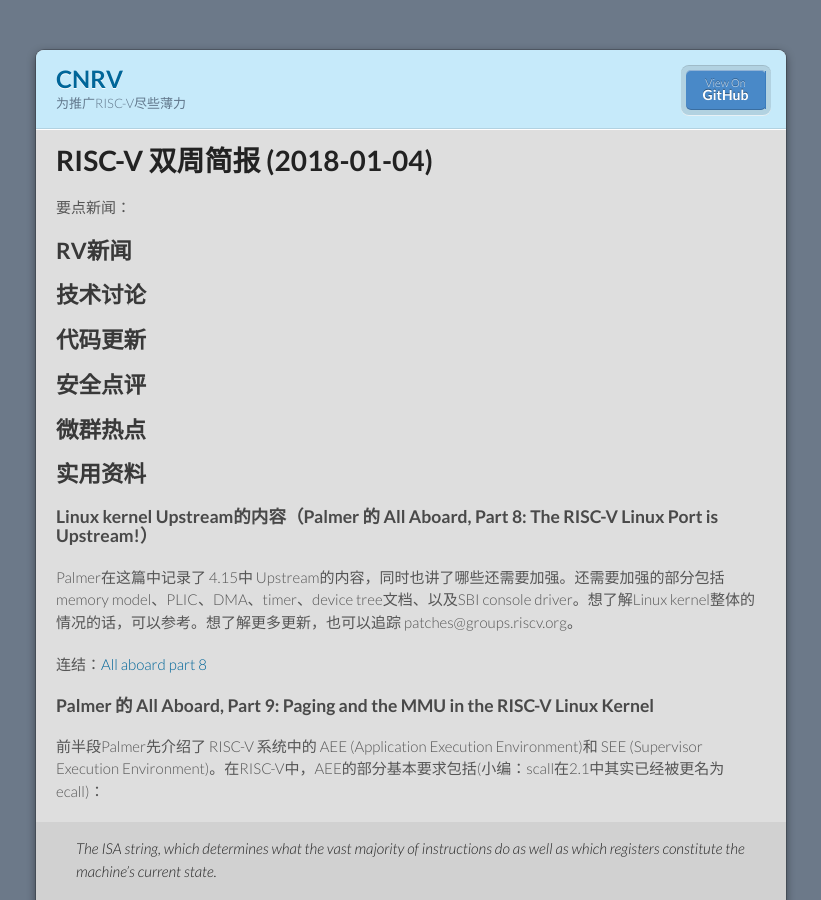
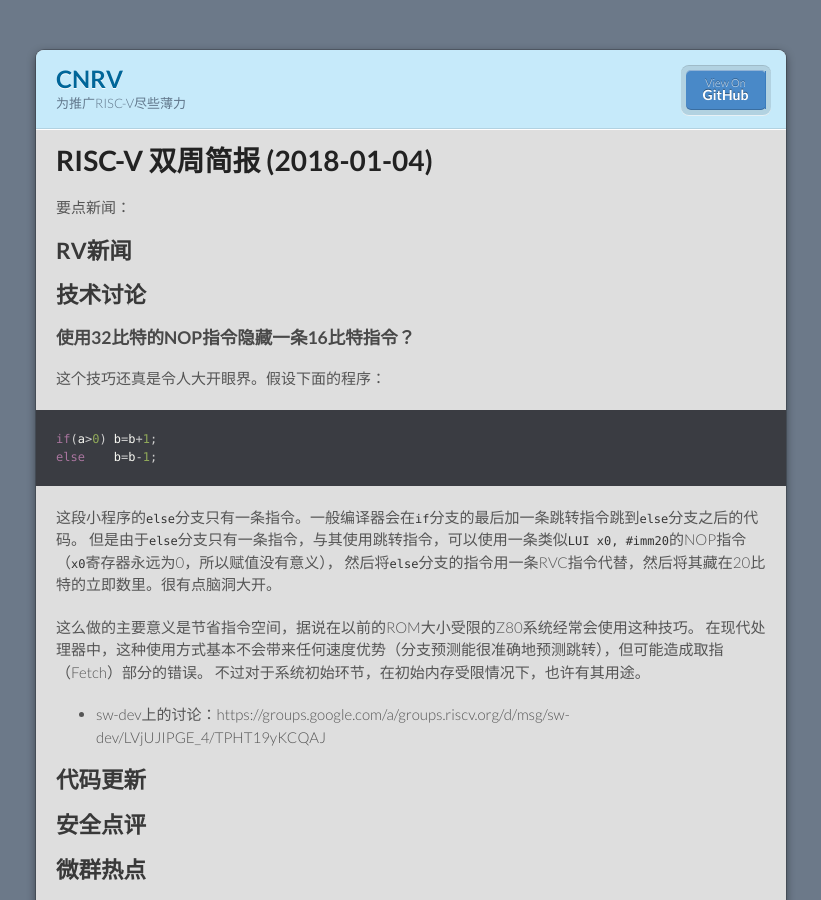
Before and after one commit to cnrv/home, a Jekyll site: the page built from bi-week-rpts/2018-01-04.md, in a window 1280 px wide and 900 px high. Shown: the whole window, without its empty margins (229-1050 px from the left). Built offline with Jekyll 4.4.1, drawn with Linux system fonts in a browser that asks for light colours; Markdown is read by kramdown in place of the engine named in the settings; comment, search, counter and statistics services are not loaded; our own code applies the rules of GitHub Pages for plain Markdown files.

Commit message:
hide a 16-bit RVC instruction in a 32-bit NOP

````diff
--- a/bi-week-rpts/2018-01-04.md
+++ b/bi-week-rpts/2018-01-04.md
@@ -12,6 +12,24 @@ layout: default
 
 ## 技术讨论
 
+### 使用32比特的NOP指令隐藏一条16比特指令？
+
+这个技巧还真是令人大开眼界。假设下面的程序：
+
+```c
+if(a>0) b=b+1;
+else    b=b-1;
+```
+
+这段小程序的`else`分支只有一条指令。一般编译器会在`if`分支的最后加一条跳转指令跳到`else`分支之后的代码。
+但是由于`else`分支只有一条指令，与其使用跳转指令，可以使用一条类似`LUI x0, #imm20`的NOP指令（`x0`寄存器永远为0，所以赋值没有意义），
+然后将`else`分支的指令用一条RVC指令代替，然后将其藏在20比特的立即数里。很有点脑洞大开。
+
+这么做的主要意义是节省指令空间，据说在以前的ROM大小受限的Z80系统经常会使用这种技巧。
+在现代处理器中，这种使用方式基本不会带来任何速度优势（分支预测能很准确地预测跳转），但可能造成取指（Fetch）部分的错误。
+不过对于系统初始环节，在初始内存受限情况下，也许有其用途。
+
+- sw-dev上的讨论：https://groups.google.com/a/groups.riscv.org/d/msg/sw-dev/LVjUJIPGE_4/TPHT19yKCQAJ
 
 
 ## 代码更新
````
